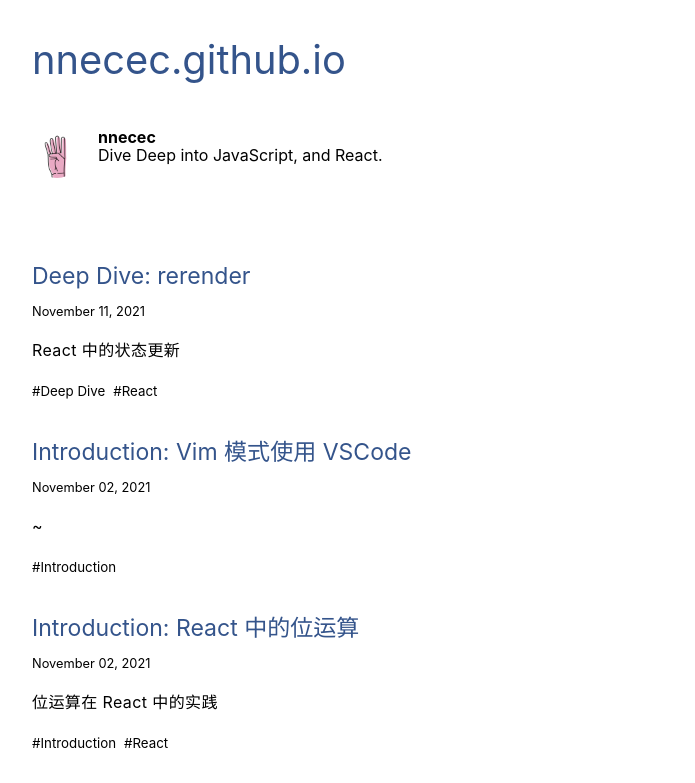
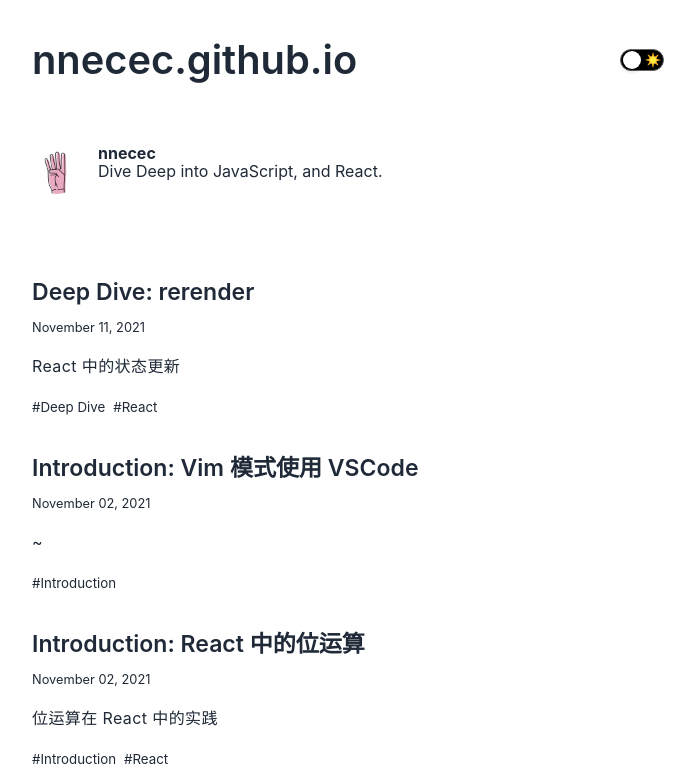
Before and after one commit to nnecec/nnecec.studio, a Gatsby site: page / in a window 1280 px wide. Shown: the top 783 px of the page, without its empty margins (292-987 px from the left). Built offline with nearby package versions, Linux system fonts and the light colour scheme; Gatsby itself is replaced by a stand-in of ours.

Commit message:
add dark mode

```diff
--- a/gatsby-config.js
+++ b/gatsby-config.js
@@ -10,6 +10,7 @@
       twitter: `nnecec_cn`,
     },
   },
+  jsxRuntime: "automatic",
   plugins: [
     `gatsby-plugin-image`,
     {
--- a/gatsby-node.js
+++ b/gatsby-node.js
@@ -55,7 +55,7 @@
     })
   }
 
-  const postsPerPage = 10
+  const postsPerPage = 20
   const numPages = Math.ceil(posts.length / postsPerPage)
   Array.from({ length: numPages }).forEach((_, i) => {
     createPage({
--- a/src/components/button.js
+++ b/src/components/button.js
@@ -21,8 +21,8 @@
         className,
         'text-base leading-tight font-bold border rounded-lg py-2 px-4 focus:ring-1 focus:ring-offset-2 focus:ring-link active:bg-link active:border-link active:text-white active:ring-0 active:ring-offset-0 outline-none inline-flex items-center my-1',
         {
-          'bg-link border-link text-white hover:bg-link focus:bg-link active:bg-link': active,
-          'bg-transparent text-secondary dark:text-secondary-dark bg-secondary-button dark:bg-secondary-button-dark hover:text-link focus:text-link border-transparent': !active,
+          'bg-link border-link hover:bg-link focus:bg-link active:bg-link': active,
+          'bg-transparent bg-secondary-button dark:bg-secondary-button-dark hover:text-link focus:text-link border-transparent': !active,
         }
       )}>
       {children}
--- a/src/components/layout.js
+++ b/src/components/layout.js
@@ -1,5 +1,5 @@
-import React from "react"
 import { Link } from "gatsby"
+import { ThemeSwitch } from './theme-switch'
 
 export const Layout = ({ location, title, children }) => {
   const rootPath = `${__PATH_PREFIX__}/`
@@ -22,7 +22,10 @@
 
   return (
     <div className="global-wrapper" data-is-root-path={isRootPath}>
-      <header className="global-header">{header}</header>
+      <header className="mb-16 flex justify-between items-center">
+        <div>{header}</div>
+        <div><ThemeSwitch /></div>
+      </header>
       <main>{children}</main>
       <footer className="py-8">
         © {new Date().getFullYear()}, Built with
--- /dev/null
+++ b/src/components/theme-switch.js
@@ -0,0 +1,46 @@
+import { useState, useMemo, useEffect } from 'react'
+import Switch from 'rc-switch'
+import sun from '../images/sun.png'
+import moon from '../images/moon.png'
+
+export const ThemeSwitch = () => {
+  const getTheme = () => {
+    return localStorage.getItem('theme')
+  }
+
+  const isPrefersDark = useMemo(() => window.matchMedia('(prefers-color-scheme: dark)').matches, [])
+  const [currentTheme, setCurrentTheme] = useState(getTheme() || (isPrefersDark ? 'dark' : 'light'))
+
+  useEffect(() => {
+    const html = document.querySelector('html')
+    html.classList = currentTheme === 'dark' ? 'dark' : 'light'
+  }, [currentTheme])
+
+  const setTheme = (theme) => {
+    localStorage.setItem('theme', theme)
+    setCurrentTheme(theme)
+
+  }
+
+  return <Switch
+    checked={currentTheme === 'dark'}
+    onChange={checked => {
+      const theme = checked ? 'dark' : 'light'
+      setTheme(theme)
+    }}
+    checkedChildren={<img
+      src={moon}
+      width="16"
+      height="16"
+      role="presentation"
+      style={{ pointerEvents: 'none' }}
+    />}
+    unCheckedChildren={<img
+      src={sun}
+      width="16"
+      height="16"
+      role="presentation"
+      style={{ pointerEvents: 'none' }}
+    />}
+  ></Switch >
+}
--- a/src/styles/code.css
+++ b/src/styles/code.css
@@ -57,8 +57,8 @@
 /* Inline code */
 :not(pre) > code[class*="language-"] {
   border-radius: 0.2em;
-  background: #f5f5f5;
-  color: var(--inlineCode-text);
+  border-color: currentColor;
+  color: currentColor;
   padding: 0.15em 0.2em 0.05em;
   white-space: normal;
 }
--- a/src/styles/index.css
+++ b/src/styles/index.css
@@ -6,8 +6,11 @@
   html {
     font-size: 16px;
     @apply leading-normal;
-    font-family: "SF Pro SC", "SF Pro Display", "SF Pro Icons", "PingFang SC",
-      "Helvetica Neue", "Helvetica", "Arial", sans-serif;
+  }
+  body {
+    @apply bg-white dark:bg-gray-800;
+    @apply text-gray-800 dark:text-gray-100 dark:text-opacity-80;
+    @apply transition-colors;
   }
   h1,
   h2,
@@ -32,20 +35,13 @@
     @apply text-lg;
   }
   p {
-    @apply leading-normal;
-    @apply mb-8;
-    @apply p-0;
-    @apply tracking-wide;
+    @apply leading-normal mb-8 p-0 tracking-wide;
   }
   ul,
   ol {
-    @apply mx-0;
-    @apply p-0;
-    @apply mb-8;
+    @apply mx-0 p-0 mb-8 leading-normal list-disc;
     list-style-position: outside;
     list-style-image: none;
-    @apply leading-normal;
-    @apply list-disc;
   }
   ul {
     @apply list-disc;
@@ -55,8 +51,7 @@
   }
   ul li,
   ol li {
-    @apply pl-0;
-    @apply mb-2;
+    @apply pl-0 mb-2;
   }
 
   li > p {
@@ -67,21 +62,15 @@
     @apply mb-0;
   }
 
-  li > ul, li > ol {
-    @apply ml-4;
-    @apply mt-2;
+  li > ul,
+  li > ol {
+    @apply ml-4 mt-2;
   }
 
   blockquote {
     color: var(--color-text-light);
-    @apply -ml-6;
-    @apply mr-8;
-    @apply pl-6;
-    @apply border-l-2;
-    @apply border-solid;
-    @apply text-lg;
+    @apply ml-6 mr-8 pl-6 border-l-2 border-solid text-lg mb-8;
     font-style: italic;
-    @apply mb-8;
   }
 
   blockquote > :last-child {
@@ -93,6 +82,7 @@
     list-style-position: inside;
   }
   a {
-    @apply text-primary;
+    /* @apply text-primary; */
+    @apply font-semibold hover:underline hover:text-blue-500;
   }
 }
--- a/src/styles/style.css
+++ b/src/styles/style.css
@@ -1,5 +1,12 @@
 /* CSS Custom Properties Definitions */
 @import url("rc-switch/assets/index.css");
+.rc-switch {
+  background-color: #000;
+  border-color: #666;
+}
+.rc-switch-inner {
+  top: 2px;
+}
 
 :root {
   --maxWidth-none: "none";
@@ -73,12 +80,6 @@
 
 .global-wrapper[data-is-root-path="true"] .bio {
   margin-bottom: var(--spacing-20);
-}
-
-.global-header {
-  margin-bottom: var(--spacing-12);
-  display: flex;
-  justify-content: space-between;
 }
 
 .main-heading {
--- a/tailwind.config.js
+++ b/tailwind.config.js
@@ -1,103 +1,19 @@
-/*
- * Copyright (c) Facebook, Inc. and its affiliates.
- */
 const defaultTheme = require('tailwindcss/defaultTheme');
 
-const colors = {
-  // Text colors
-  primary: '#34548b', // gray-90
-  'primary-dark': '#F6F7F9', // gray-5
-  secondary: '#404756', // gray-70
-  'secondary-dark': '#EBECF0', // gray-10
-  link: '#087EA4', // blue-50
-  'link-dark': '#149ECA', // blue-40
-  syntax: '#EBECF0', // gray-10
-  wash: '#FFFFFF',
-  'wash-dark': '#23272F', // gray-90
-  card: '#F6F7F9', // gray-05
-  'card-dark': '#343A46', // gray-80
-  highlight: '#E6F7FF', // blue-10
-  'highlight-dark': 'rgba(88,175,223,.1)',
-  border: '#EBECF0', // gray-10
-  'border-dark': '#343A46', // gray-80
-  'secondary-button': '#EBECF0', // gray-10
-  'secondary-button-dark': '#404756', // gray-70
-
-  // Gray
-  'gray-90': '#23272F',
-  'gray-80': '#343A46',
-  'gray-70': '#404756',
-  'gray-60': '#4E5769',
-  'gray-50': '#5E687E', // unused
-  'gray-40': '#78839B',
-  'gray-30': '#99A1B3',
-  'gray-20': '#BCC1CD',
-  'gray-10': '#EBECF0',
-  'gray-5': '#F6F7F9',
-
-  // Blue
-  'blue-60': '#045975',
-  'blue-50': '#087EA4',
-  'blue-40': '#149ECA', // Brand Blue
-  'blue-30': '#58C4DC', // unused
-  'blue-20': '#ABE2ED',
-  'blue-10': '#E6F7FF', // todo: doesn't match illustrations
-  'blue-5': '#E6F6FA',
-
-  // Yellow
-  'yellow-60': '#B65700',
-  'yellow-50': '#C76A15',
-  'yellow-40': '#DB7D27', // unused
-  'yellow-30': '#FABD62', // unused
-  'yellow-20': '#FCDEB0', // unused
-  'yellow-10': '#FDE7C7',
-  'yellow-5': '#FEF5E7',
-
-  // Purple
-  'purple-60': '#2B3491', // unused
-  'purple-50': '#575FB7',
-  'purple-40': '#6B75DB',
-  'purple-30': '#8891EC',
-  'purple-20': '#C3C8F5', // unused
-  'purple-10': '#E7E9FB',
-  'purple-5': '#F3F4FD',
-
-  // Green
-  'green-60': '#2B6E62',
-  'green-50': '#388F7F',
-  'green-40': '#44AC99',
-  'green-30': '#7FCCBF',
-  'green-20': '#ABDED5',
-  'green-10': '#E5F5F2',
-  'green-5': '#F4FBF9',
-
-  // RED
-  'red-60': '#712D28',
-  'red-50': '#A6423A', // unused
-  'red-40': '#C1554D',
-  'red-30': '#D07D77',
-  'red-20': '#E5B7B3', // unused
-  'red-10': '#F2DBD9', // unused
-  'red-5': '#FAF1F0',
-
-  // MISC
-  'code-block': '#99a1b30f', // gray-30 @ 6%
-  'gradient-blue': '#58C4DC', // Only used for the landing gradient for now.
-  github: {
-    highlight: '#fffbdd',
-  },
-};
 module.exports = {
   purge: ["./src/**/*.{js,jsx,ts,tsx}"],
   mode: 'jit',
   darkMode: 'class', // or 'media' or 'class'
   theme: {
-    colors,
+    colors: {
+      ...defaultTheme.colors,
+      primary: defaultTheme.colors.coolGray,
+    },
     extend: {
       fontFamily: {
         sans: [
-          'Optimistic Display',
-          '-apple-system',
+          "SF Pro SC", "SF Pro Display", "SF Pro Icons", "PingFang SC", "Helvetica Neue",
+          "Helvetica", "Arial", 'sans-serif', 'Optimistic Display', '-apple-system',
           ...defaultTheme.fontFamily.sans,
         ],
         mono: ['"Source Code Pro"', ...defaultTheme.fontFamily.mono],
```
Also changed, not shown: src/images/moon.png (added), src/images/sun.png (added).
